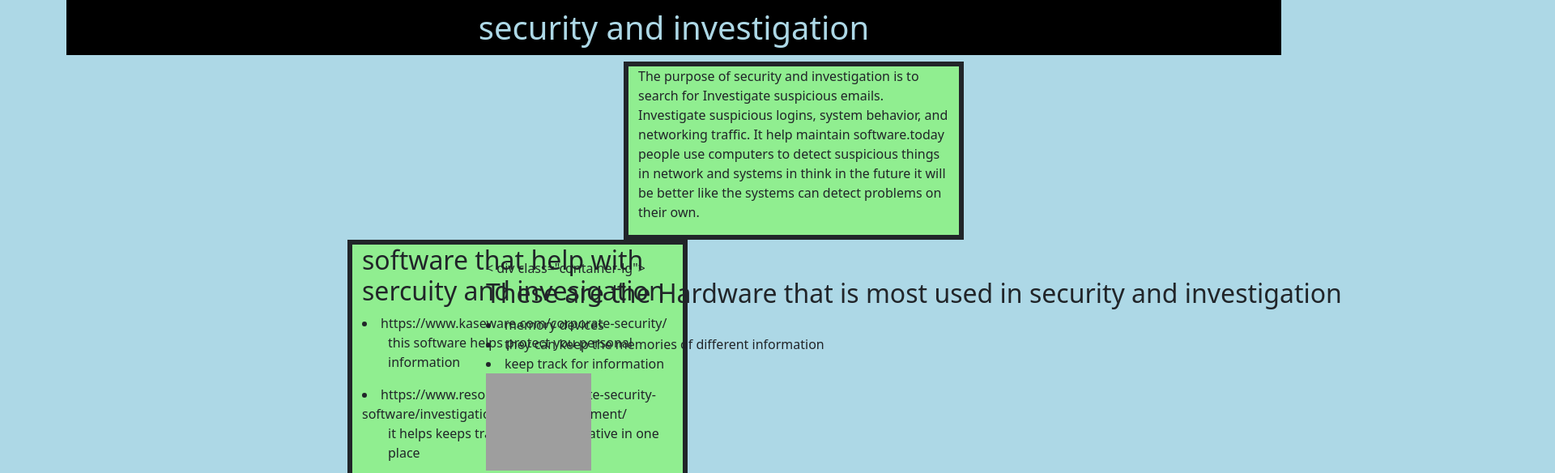
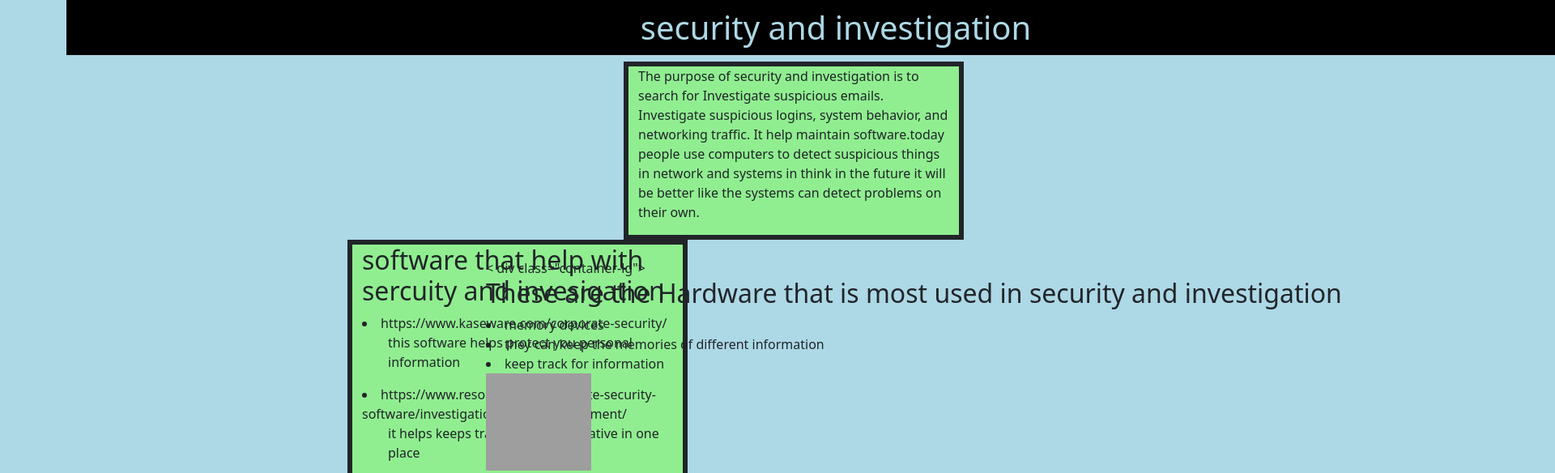
Before and after one commit to mickyn0415/sep10-freedom-project, a plain HTML site: page index.html in a window 1280 px wide. Shown: the top 584 px of the page at 81% size, 1920 px wide, since content can reach past the window. Drawn offline with nearby package versions, Linux system fonts and the light colour scheme; grey boxes are pictures that could not be loaded.

Commit message:
fix 3 or 4

```diff
--- a/style.css
+++ b/style.css
@@ -1,6 +1,6 @@
 
 .blink-bg{text-align:center;
-width:1500px;
+width:1900px;
 text-shadow: 2px 2px black;
 }
 
```
